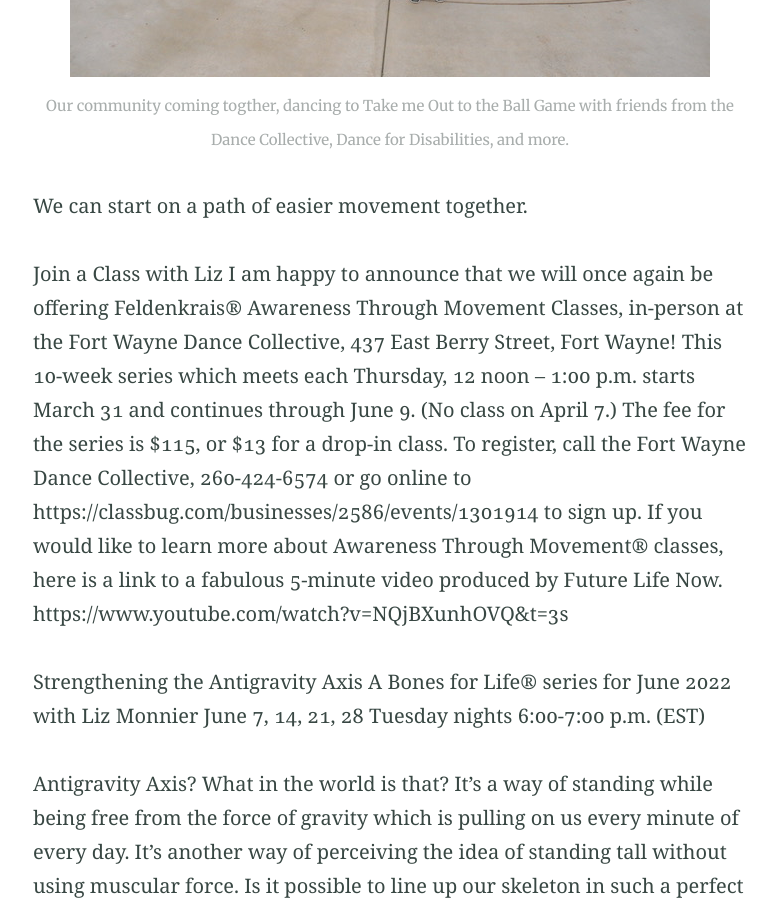
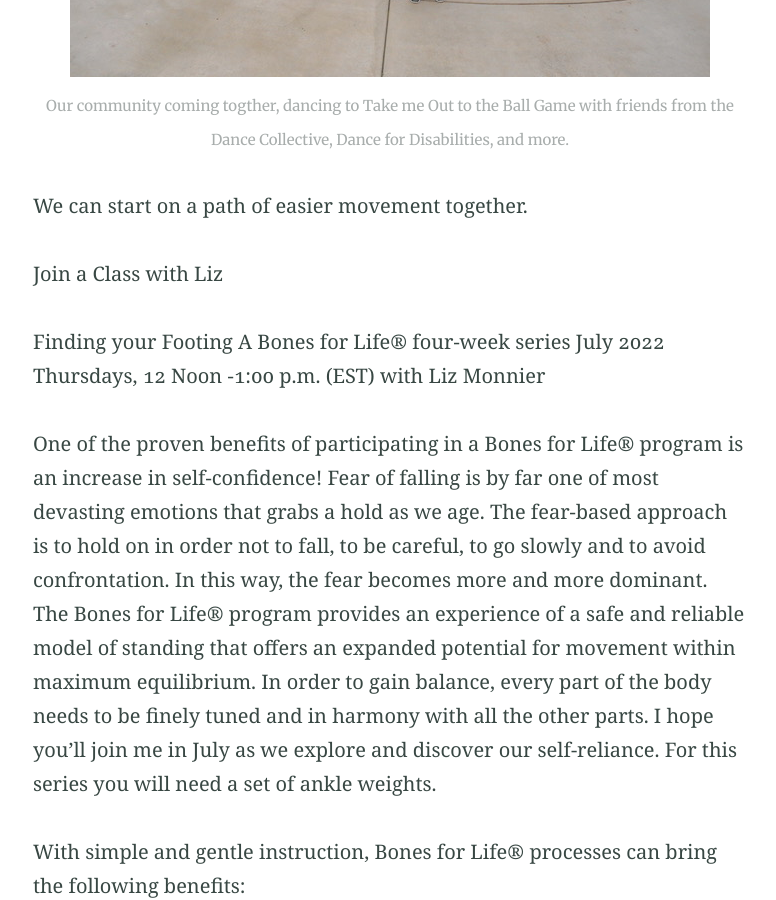
Before and after one commit to monnierliz/monnierliz.github.io, a Jekyll site: the page built from index.md, in a window 1280 px wide and 900 px high, scrolled down 2816 px. Shown: the whole window, without its empty margins (250-1026 px from the left). Built offline with Jekyll 4.4.1, drawn with Linux system fonts in a browser that asks for light colours; some of the changed text lies outside the part shown.

Commit message:
Updated class schedule

```diff
--- a/index.md
+++ b/index.md
@@ -43,17 +43,12 @@ be a better swimmer. For others they look to movement to reduce stress.
 We can start on a path of easier movement together.
 
 Join a Class with Liz
-I am happy to announce that we will once again be offering Feldenkrais® Awareness Through Movement Classes, in-person at the Fort Wayne Dance Collective, 437 East Berry Street, Fort Wayne!
-This 10-week series which meets each Thursday, 12 noon – 1:00 p.m. starts March 31 and continues through June 9. (No class on April 7.) The fee for the series is $115, or $13 for a drop-in class. To register, call the Fort Wayne Dance Collective, 260-424-6574 or go online to https://classbug.com/businesses/2586/events/1301914 to sign up.
-If you would like to learn more about Awareness Through Movement® classes, here is a link to a fabulous 5-minute video produced by Future Life Now.
-       https://www.youtube.com/watch?v=NQjBXunhOVQ&t=3s
 
-Strengthening the Antigravity Axis
-A Bones for Life® series for June 2022 with Liz Monnier
-June 7, 14, 21, 28 Tuesday nights 6:00-7:00 p.m. (EST)
+Finding your Footing
+A Bones for Life® four-week series July 2022
+Thursdays, 12 Noon -1:00 p.m. (EST) with Liz Monnier
 
-Antigravity Axis? What in the world is that? It’s a way of standing while being free from the force of gravity which is pulling on us every minute of every day. It’s another way of perceiving the idea of standing tall without using muscular force. Is it possible to line up our skeleton in such a perfect way that makes standing effortless? Well, I believe it is, but it’s a never-ending journey!
-I hope you’ll join me for the four Tuesday nights in June to upgrade our vertical alignment to stimulate bone strength through natural movement and weight-bearing postures. For this series you will need your Bones for Life® 7-yard fabric wrap, and one- or two-pound hand weights. (Or you can use ankle weights on your wrists.)
+One of the proven benefits of participating in a Bones for Life® program is an increase in self-confidence! Fear of falling is by far one of most devasting emotions that grabs a hold as we age. The fear-based approach is to hold on in order not to fall, to be careful, to go slowly and to avoid confrontation. In this way, the fear becomes more and more dominant. The Bones for Life® program provides an experience of a safe and reliable model of standing that offers an expanded potential for movement within maximum equilibrium. In order to gain balance, every part of the body needs to be finely tuned and in harmony with all the other parts. I hope you’ll join me in July as we explore and discover our self-reliance. For this series you will need a set of ankle weights.
 
 With simple and gentle instruction, Bones for Life® processes can bring the following benefits:
 
@@ -68,12 +63,12 @@ If you are new to Bones for Life®, this is an excellent time to start! If you h
 So, let’s do this together!
 
 Online on Zoom
- 4 Tuesdays in June 6:00 p.m. – 7:00 p.m. (EST)
-June 7, 14, 21, 28
+4 Thursdays in July 12 noon -1:00p.m. (EST)
+July 7, 14, 21, 28
 Classes will be recorded and available for two weeks. (Although recordings are not interactive, it does allow for flexibility for participation on your own time. I encourage you to do this if you are unable to make the Tuesday night class. )
 
 Registration
-To register, simply respond to this email by June 7.  I will then send you a link to the Zoom Meeting.
+To register, simply respond to this email by July 5.  I will then send you a link to the Zoom Meeting.
 If this is your first Bones for Life® class,  you will need to submit the Foundation for Movement Intelligence  Memorandum of Understanding prior to taking a class. You only need to do this once.
 https://forms.gle/K6mNWwSemJ5dkFEq9
 
```
